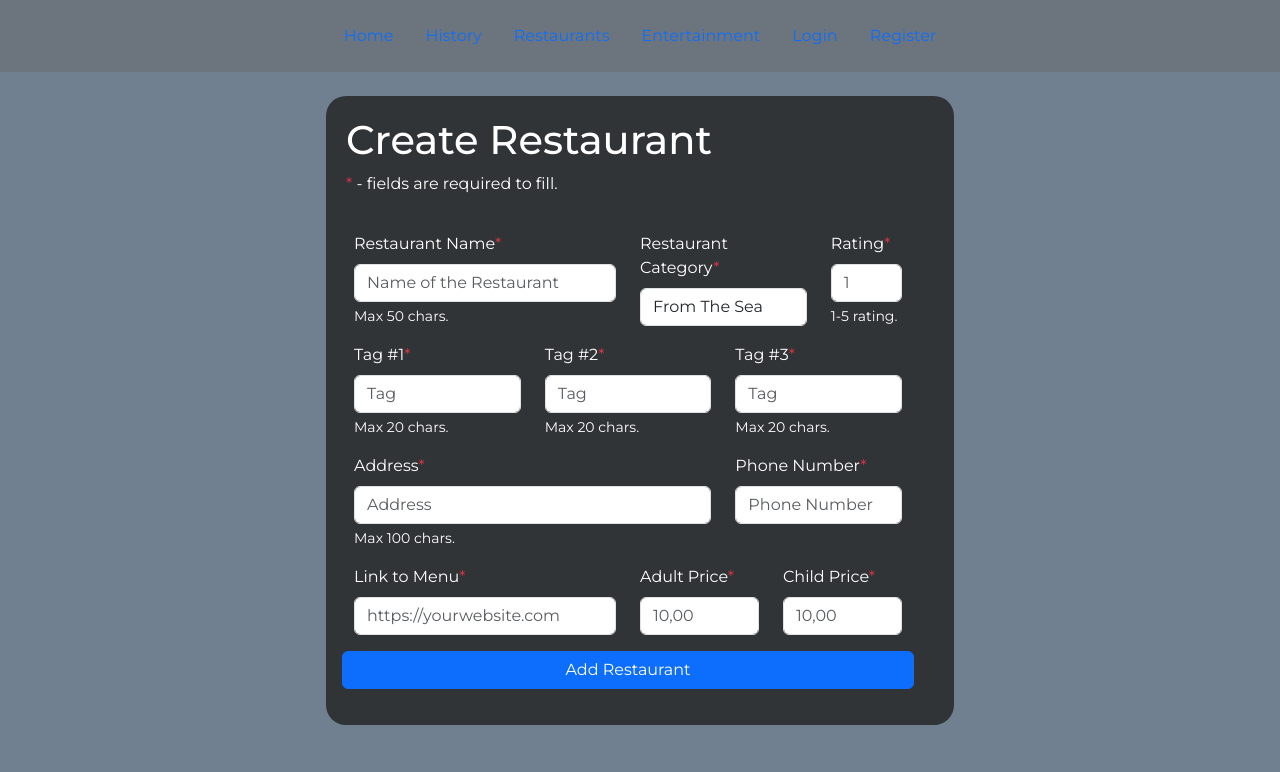
After one commit to CodrinCalin/HaarlemFestival, a PHP site: page /managerestaurants/createRestaurant in a window 1280 px wide. The commit adds this page. Shown: the top 772 px of the page. Run offline with PHP 8.4, Linux system fonts and the light colour scheme; some web fonts are replaced.

Commit message:
Work on restaurant management

```diff
--- a/app/controllers/managerestaurantscontroller.php
+++ b/app/controllers/managerestaurantscontroller.php
@@ -32,6 +32,22 @@ class ManageRestaurantsController {
     public function restaurants() {
         $restaurantModel = $this->restaurantService->getAllRestaurants();
         require __DIR__ . '/../views/managerestaurants/restaurants.php';
+    }
+
+    public function createRestaurant() {
+        if($_SERVER["REQUEST_METHOD"] == "POST"){
+
+//            $category = new restaurantCategory();
+//
+//            $category->category = $_POST["category"];
+//            $category->order = $_POST["order"];
+//
+//            $this->manageRestaurantService->addCategory($category);
+//
+//            $this->returnToCategory();
+        }else{
+            require __DIR__ . '/../views/managerestaurants/createrestaurant.php';
+        }
     }
 
     public function createCategory() {
--- a/app/public/css/managestyle.css
+++ b/app/public/css/managestyle.css
@@ -33,3 +33,7 @@ body {
 .max {
     max-width: 50%;
 }
+
+.footer {
+    position: relative !important;
+}
--- a/app/public/css/style.css
+++ b/app/public/css/style.css
@@ -10,8 +10,6 @@ html {
 body {
     /*margin-bottom: 60px;*/
     min-height: 100%;
-    display: flex;
-    flex-direction: column;
 }
 
 /* Forms */
--- a/app/views/managerestaurants/createcategory.php
+++ b/app/views/managerestaurants/createcategory.php
@@ -6,7 +6,7 @@ include __DIR__ . '/../header.php';
 
 <div class="container-fluid center align-items-center flex-column mt-3 pt-2">
     <div class="w-50 box">
-        <h1 class="col">Create Category</h1>
+        <h1>Create Category</h1>
         <p><span class="text-danger">*</span> - fields are required to fill.</p>
         <form action="createCategory" method="post" class="pb-3 box row">
             <div class="mb-3 me-5 w-50 col-3">
--- /dev/null
+++ b/app/views/managerestaurants/createrestaurant.php
@@ -0,0 +1,78 @@
+<?php
+include __DIR__ . '/../header.php';
+?>
+
+<link href="/css/managestyle.css" rel="stylesheet">
+
+<div class="container-fluid center align-items-center flex-column mt-3 pt-2">
+    <div class="w-50 box mb-5">
+        <h1>Create Restaurant</h1>
+        <p><span class="text-danger">*</span> - fields are required to fill.</p>
+        <form action="createRestaurant" method="post" class="pb-3 box row">
+            <div class="row p-0 align-self-center">
+                <div class="mb-3 col-6">
+                    <label for="restaurantName" class="form-label" aria-describedby="restaurant">Restaurant Name<span class="text-danger">*</span></label>
+                    <input type="text" class="form-control" id="restaurantName" name="restaurant" placeholder="Name of the Restaurant" maxlength="50" pattern="([^\s][A-z0-9À-ž\s]+)" required>
+                    <div id="restaurant" class="form-text text-white">Max 50 chars.</div>
+                </div>
+                <div class="mb-3 col-4">
+                    <label for="category" class="form-label" aria-describedby="category">Restaurant Category<span class="text-danger">*</span></label>
+                    <select class="form-control" id="category" name="category" required>
+                        <option value="From The Sea">From The Sea</option>
+                    </select>
+                </div>
+                <div class="mb-3 col-2">
+                    <label for="rating" class="form-label" aria-describedby="rating">Rating<span class="text-danger">*</span></label>
+                    <input type="number" class="form-control" id="rating" name="rating" placeholder="1" min="1" max="5" required>
+                    <div id="rating" class="form-text text-white">1-5 rating.</div>
+                </div>
+            </div>
+            <div class="row p-0">
+                <div class="mb-3 col-4">
+                    <label for="tags1" class="form-label" aria-describedby="tags">Tag #1<span class="text-danger">*</span></label>
+                    <input type="text" class="form-control" id="tags1" name="tags" placeholder="Tag" maxlength="20" required>
+                    <div id="tags" class="form-text text-white">Max 20 chars.</div>
+                </div>
+                <div class="mb-3 col-4">
+                    <label for="tags2" class="form-label" aria-describedby="tags">Tag #2<span class="text-danger">*</span></label>
+                    <input type="text" class="form-control" id="tags2" name="tags" placeholder="Tag" maxlength="20" required>
+                    <div id="tags" class="form-text text-white">Max 20 chars.</div>
+                </div>
+                <div class="mb-3 col-4">
+                    <label for="tags3" class="form-label" aria-describedby="tags">Tag #3<span class="text-danger">*</span></label>
+                    <input type="text" class="form-control" id="tags3" name="tags" placeholder="Tag" maxlength="20" required>
+                    <div id="tags" class="form-text text-white">Max 20 chars.</div>
+                </div>
+            </div>
+            <div class="row p-0">
+                <div class="mb-3 col-8">
+                    <label for="address" class="form-label" aria-describedby="address">Address<span class="text-danger">*</span></label>
+                    <input type="text" class="form-control" id="address" name="address" placeholder="Address" maxlength="100" pattern="([^\s][A-z0-9À-ž\s]+)" required>
+                    <div id="address" class="form-text text-white">Max 100 chars.</div>
+                </div>
+                <div class="mb-3 col-4">
+                    <label for="number" class="form-label" aria-describedby="number">Phone Number<span class="text-danger">*</span></label>
+                    <input type="tel" class="form-control" id="address" name="number" placeholder="Phone Number" pattern="^.+$" required>
+                </div>
+            </div>
+            <div class="row p-0">
+                <div class="mb-3 col-6">
+                    <label for="menuLink" class="form-label" aria-describedby="menuLink">Link to Menu<span class="text-danger">*</span></label>
+                    <input type="url" class="form-control" id="menuLink" name="menuLink" placeholder="https://yourwebsite.com" required>
+                </div>
+                <div class="mb-3 col-3">
+                    <label for="adultPrice" class="form-label" aria-describedby="adultPrice">Adult Price<span class="text-danger">*</span></label>
+                    <input type="number" class="form-control" id="adultPrice" name="adultPrice" placeholder="10,00" required>
+                </div>
+                <div class="mb-3 col-3">
+                    <label for="childPrice" class="form-label" aria-describedby="childPrice">Child Price<span class="text-danger">*</span></label>
+                    <input type="number" class="form-control" id="childPrice" name="childPrice" placeholder="10,00" required>
+                </div>
+            </div>
+            <div class="row p-0">
+            <button type="submit" class="btn btn-primary">Add Restaurant</button>
+            </div>
+        </form>
+    </div>
+</div>
+</body>
--- a/app/views/managerestaurants/restaurants.php
+++ b/app/views/managerestaurants/restaurants.php
@@ -6,7 +6,7 @@ include __DIR__ . '/../header.php';
 
 <div class="container-fluid center mt-3">
     <h1 class="">Manage Restaurants</h1>
-    <a class="btn btn-success ms-5 py-3" href="">Create New Restaurant</a>
+    <a class="btn btn-success ms-5 py-3" href="/managerestaurants/createRestaurant">Create New Restaurant</a>
 </div>
 <div class="container-fluid mt-3 max">
     <table class="table table-striped-rows">
--- a/sql/initdb.sql
+++ b/sql/initdb.sql
@@ -97,7 +97,7 @@ INSERT INTO `restaurantCategory` (`id`, `category`, `order`) VALUES
 CREATE TABLE `restaurant` (
     `id` int(11) NOT NULL AUTO_INCREMENT PRIMARY KEY,
     `name` varchar(50) NOT NULL,
-    `tags` varchar(35) NOT NULL,
+    `tags` varchar(65) NOT NULL,
     `rating` int NOT NULL,
     `address` varchar(100) NOT NULL,
     `phoneNumber` varchar(25) NOT NULL,
```
